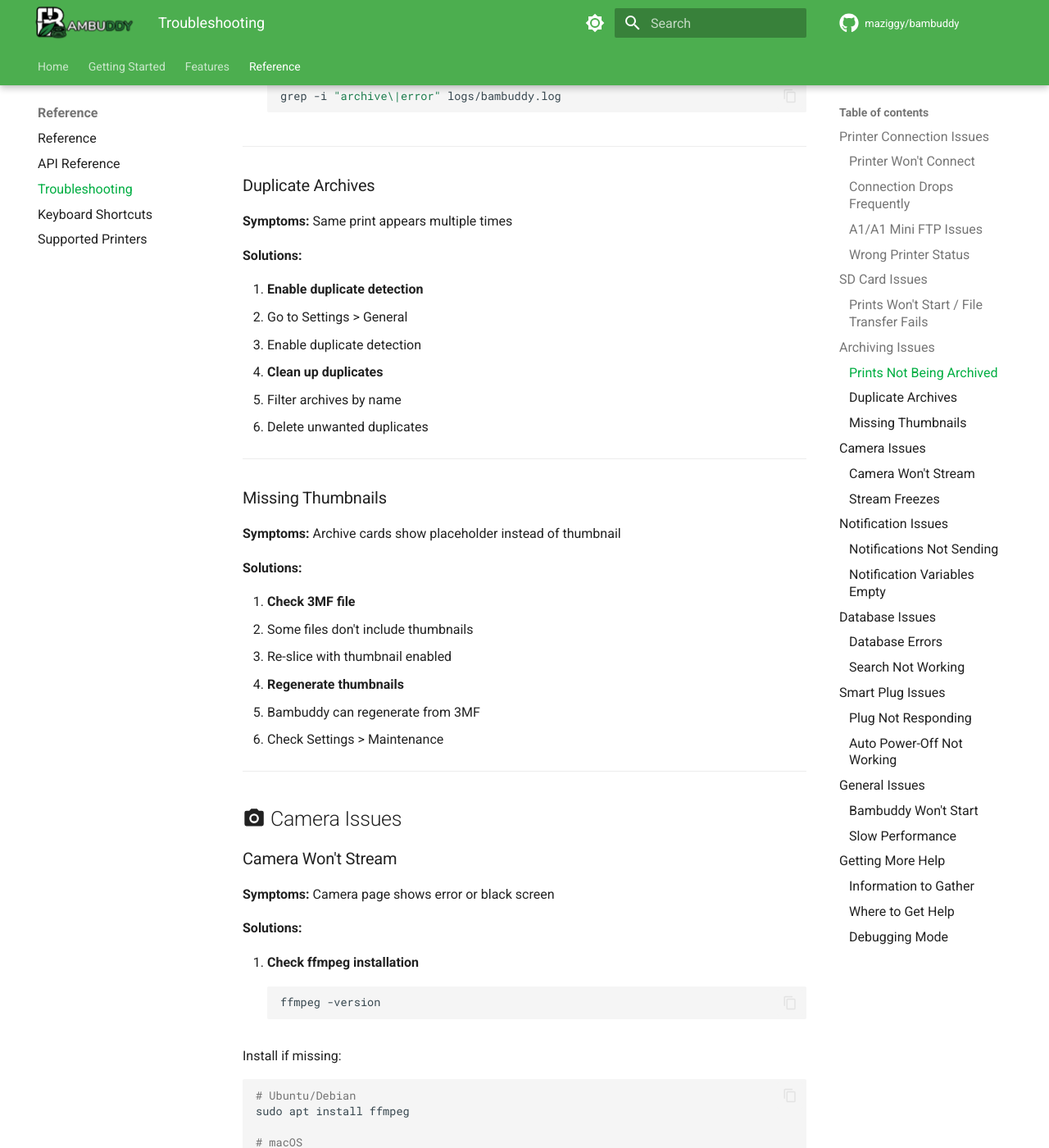
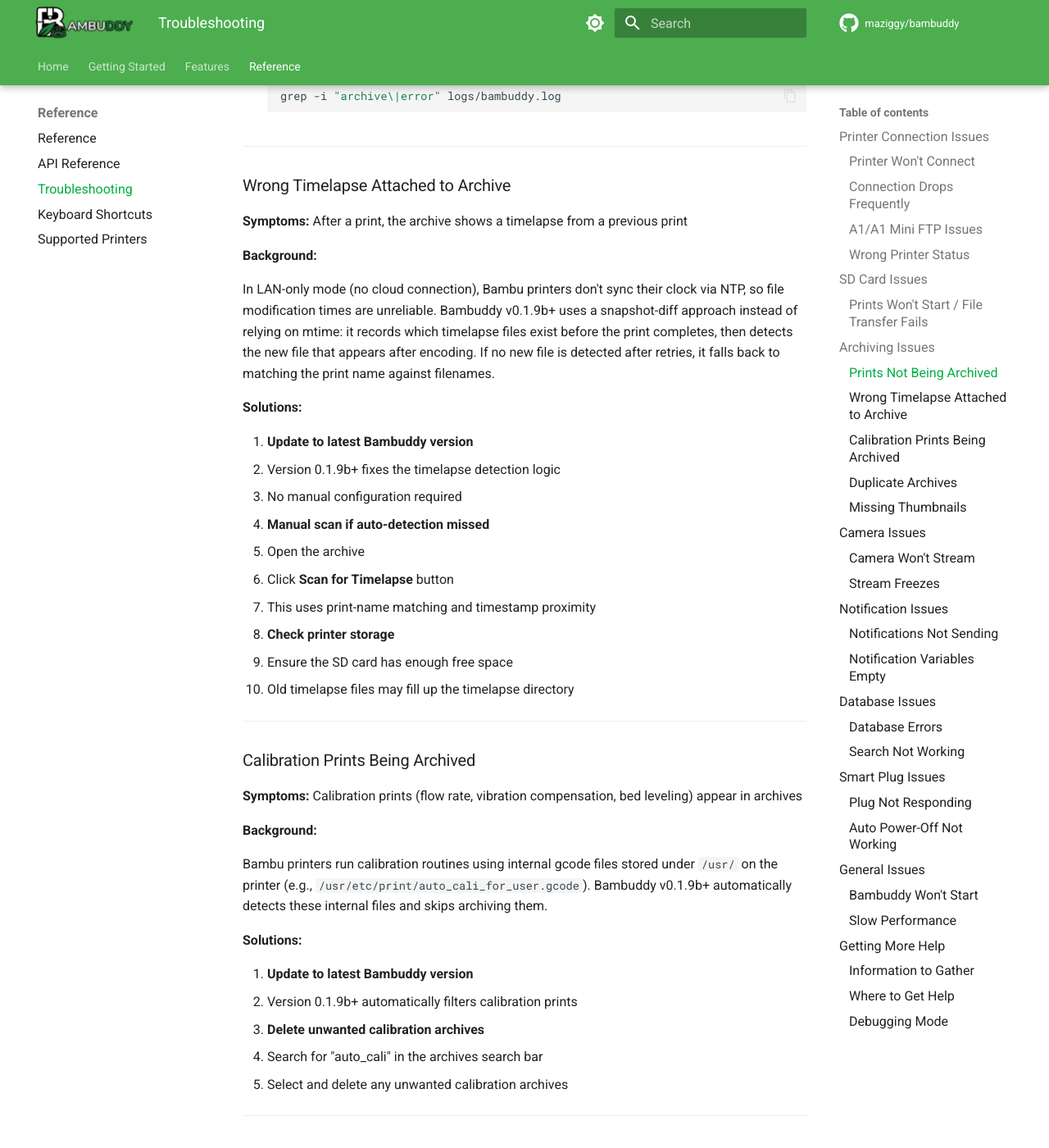
Before and after one commit to maziggy/bambuddy-wiki, an MkDocs documentation site: the page built from docs/reference/troubleshooting.md, in a window 1280 px wide and 1400 px high, scrolled down 5070 px. Shown: the whole window at 82% size. Built offline with MkDocs 1.6.1 and Material for MkDocs 9.7.7, drawn with Linux system fonts in a browser that asks for light colours; comment, search, counter and statistics services are not loaded; the version menu is left out.

Commit message:
Updated Wiki

````diff
--- a/docs/reference/troubleshooting.md
+++ b/docs/reference/troubleshooting.md
@@ -200,6 +200,50 @@ A1 and A1 Mini printers have different FTP/SSL behavior than X1C/P1S printers. T
    ```bash
    grep -i "archive\|error" logs/bambuddy.log
    ```
+
+---
+
+### Wrong Timelapse Attached to Archive
+
+**Symptoms:** After a print, the archive shows a timelapse from a previous print
+
+**Background:**
+
+In LAN-only mode (no cloud connection), Bambu printers don't sync their clock via NTP, so file modification times are unreliable. Bambuddy v0.1.9b+ uses a snapshot-diff approach instead of relying on mtime: it records which timelapse files exist before the print completes, then detects the new file that appears after encoding. If no new file is detected after retries, it falls back to matching the print name against filenames.
+
+**Solutions:**
+
+1. **Update to latest Bambuddy version**
+   - Version 0.1.9b+ fixes the timelapse detection logic
+   - No manual configuration required
+
+2. **Manual scan if auto-detection missed**
+   - Open the archive
+   - Click **Scan for Timelapse** button
+   - This uses print-name matching and timestamp proximity
+
+3. **Check printer storage**
+   - Ensure the SD card has enough free space
+   - Old timelapse files may fill up the timelapse directory
+
+---
+
+### Calibration Prints Being Archived
+
+**Symptoms:** Calibration prints (flow rate, vibration compensation, bed leveling) appear in archives
+
+**Background:**
+
+Bambu printers run calibration routines using internal gcode files stored under `/usr/` on the printer (e.g., `/usr/etc/print/auto_cali_for_user.gcode`). Bambuddy v0.1.9b+ automatically detects these internal files and skips archiving them.
+
+**Solutions:**
+
+1. **Update to latest Bambuddy version**
+   - Version 0.1.9b+ automatically filters calibration prints
+
+2. **Delete unwanted calibration archives**
+   - Search for "auto_cali" in the archives search bar
+   - Select and delete any unwanted calibration archives
 
 ---
 
````
Also changed, not shown: docs/features/archiving.md (+7 -0 lines), docs/features/camera.md (+1 -1 lines), docs/features/virtual-printer.md (+23 -3 lines), docs/index.md (+7 -9 lines), docs/reference/printers.md (+41 -50 lines).
